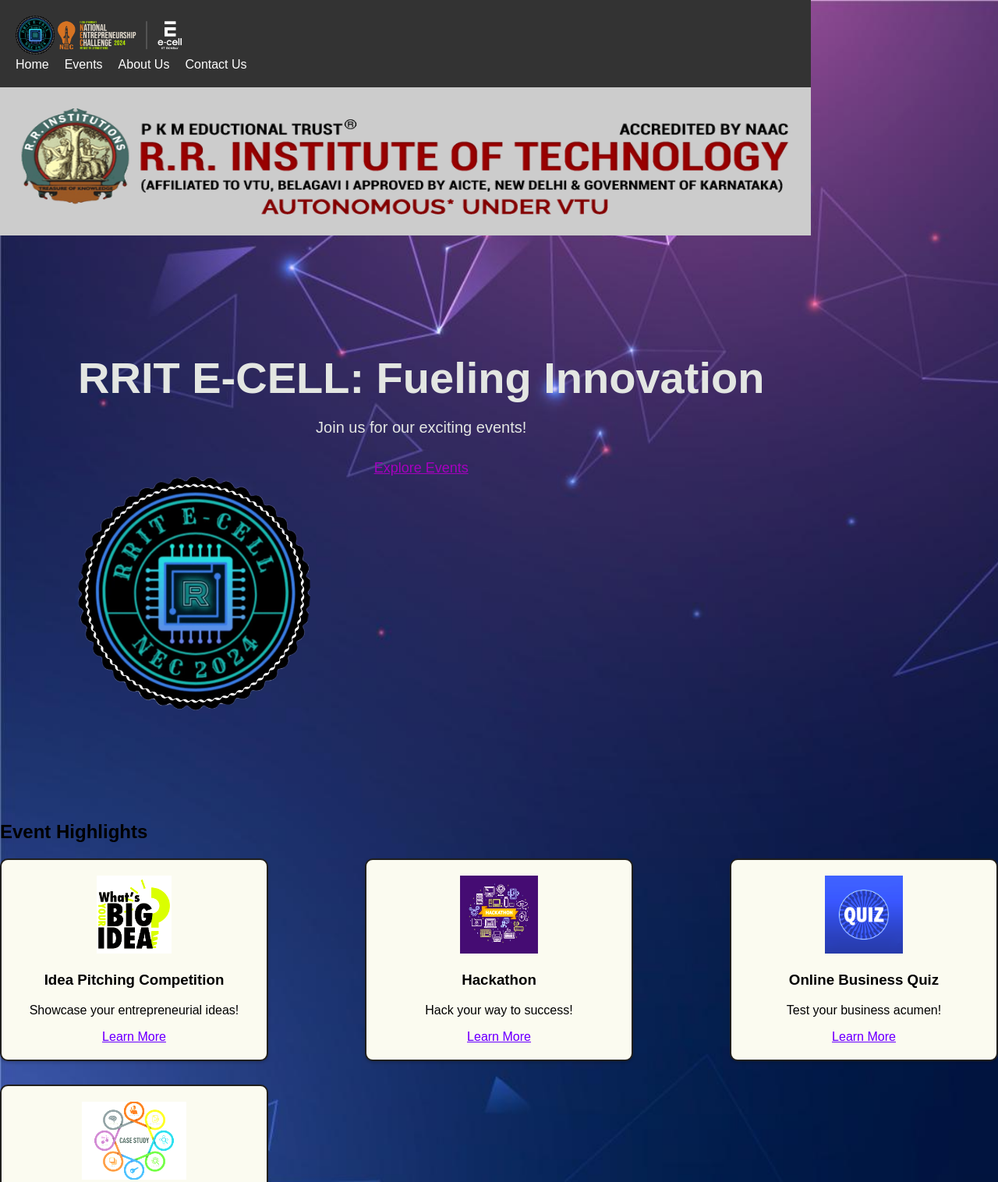
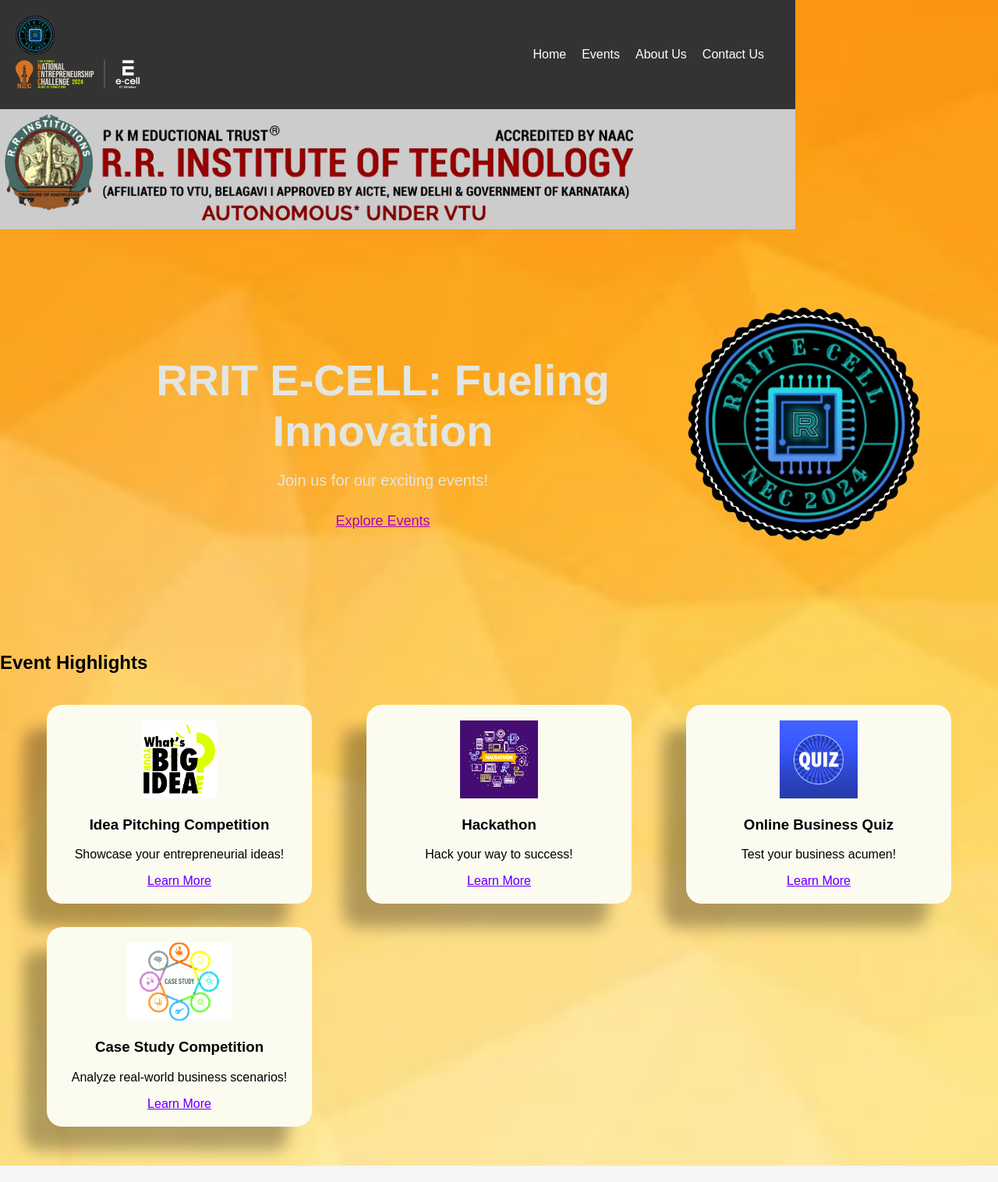
Before and after one commit to sridhar-y-g/RRIT-E_CELL, a plain HTML site: page index.html in a window 1280 px wide. Shown: the top 1516 px of the page at 78% size. Drawn offline with Linux system fonts and the light colour scheme.

Commit message:
style.css

```diff
--- a/style.css
+++ b/style.css
@@ -1,24 +1,30 @@
 /* Reset styles */
 html{
-    background-image: url(./image/5166950.jpg);
+    background-image: url(IMG_20240914_191640.jpg);
     background-size: cover;
 }
-.rt>img{
+.rt{
     background-color: #ccc;
-    height:150px;
-    width:1000px;
-    padding:20px;
+    width: 1020px;
 }
+
 body {
     margin: 0;
     padding: 0;
     font-family: Arial, sans-serif;
 }
 
+.font{
+  font-family: verdana,sans-serif;
+  font-size: 30px;
+  color: hotpink;
+  padding: 60px;
+}
+
 /* Header styles */
 header {
-    display: cover;
-    width:1000px;
+    display: flex;
+   width:980px;
     justify-content: space-between;
     align-items: center;
     padding: 20px;
@@ -27,6 +33,7 @@
 }
 
 .logo img {
+  display: flex;
     height: 50px;
 }
 
@@ -49,8 +56,6 @@
 /* Hero section styles */
 .hero {
     display: flex;
-    display: ce-between;
-    flex-wrap:wrap;
     align-items: center;
     background-image: url("hero-background.jpg");
     background-size: cover;
@@ -81,6 +86,10 @@
 
 /* Event highlights styles */
 .event-cards {
+    padding-left: 60px;
+    padding-right: 60px;
+    padding-bottom:20px;
+    padding-top: 20px;
     display: flex;
     flex-wrap: wrap;
     justify-content: space-between;
@@ -91,10 +100,10 @@
     width: 300px;
     margin-bottom: 30px;
     padding: 20px;
-    border: 2px solid #1a1919;
+    border: none;
     text-align: center;
-    border-radius: 10px;
-    box-shadow: 0px 2px 4px rgba(0, 0, 0, 0.2);
+    border-radius: 20px;
+    box-shadow: -30px 30px 20px rgba(0, 0, 0, 0.3);
     transition: transform 0.3s ease-in-out;
 }
 
@@ -163,5 +172,6 @@
 marquee{
     animation-direction: alternate-reverse;
     color: #f5f5f5;
-
-}
+    font-family: 'Franklin Gothic Medium', 'Arial Narrow', Arial, sans-serif;
+    color: red;
+    }
```
